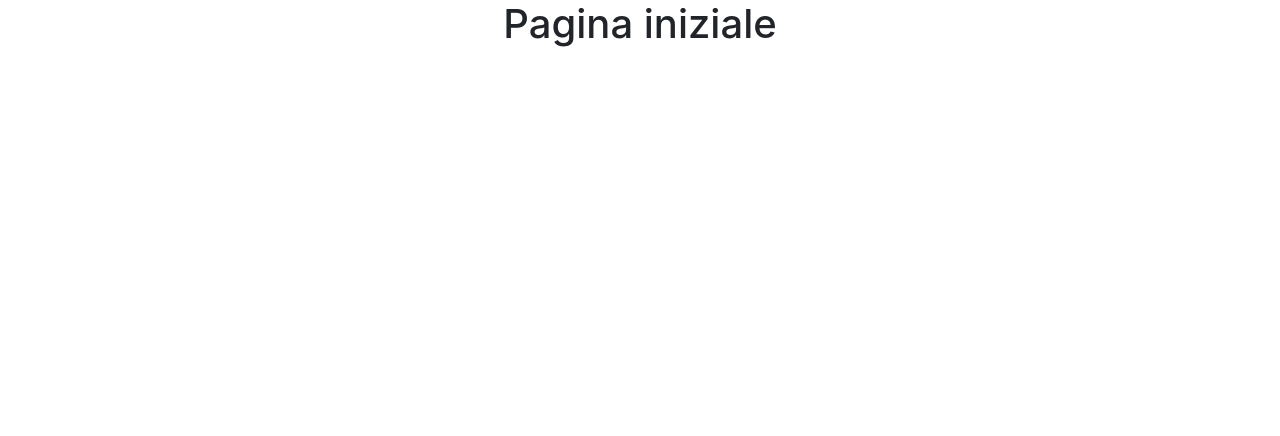
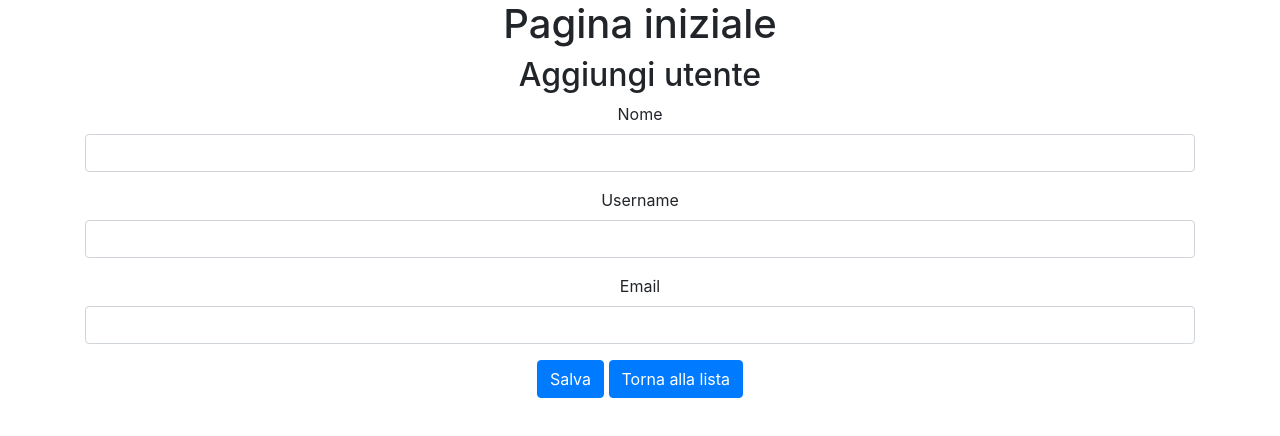
Before and after one commit to morozkodev/corso-react-avanzato, a React (Create React App) app: page /add in a window 1280 px wide. Shown: the top 436 px of the page. Built offline with nearby package versions, Linux system fonts and the light colour scheme; no server answers.

Commit message:
Semplice applicazione gestione utenti
jsonplaceholder

```diff
--- a/src/App.js
+++ b/src/App.js
@@ -1,18 +1,58 @@
 import logo from './logo.svg';
 import React from 'react';
 import './App.css';
+import axios from 'axios';
+
+import UsersTable from './components/UsersTable';
+import UserAdd from './components/UserAdd';
+import UserView from './components/UserView';
+import UserEdit from './components/UserEdit';
+
+import {Container} from 'react-bootstrap';
+
+import {
+	BrowserRouter as Router,
+	Switch,
+	Route
+} from 'react-router-dom';
 
 class App extends React.Component {
 
 	constructor(props) {
 		super( props );
+		this.state = {
+			users: []
+		};
+	}
+
+	componentDidMount() {
+		axios
+			.get( `https://jsonplaceholder.typicode.com/users` )
+			.then( res => {
+				console.log( `response status -> ${res.status}` );
+				//console.log( `response data   -> ${JSON.stringify(res.data)}` );
+				const users = res.data;
+				this.setState( { users } );
+			});
 	}
 
 	render() {
 		return (
-			<div className="App">
-				<h1>Pagina iniziale</h1>
-			</div>
+			<Router>
+				<div className="App">
+					<Container>
+						<h1>Pagina iniziale</h1>
+						<Switch>
+							<Route exact path="/add" component={UserAdd}/>
+							<Route exact path="/view/:userId" component={UserView}/>
+							<Route exact path="/edit/:userId" component={UserEdit}/>
+							<Route exact path="/">
+								<UsersTable users={this.state.users}/>
+							</Route>
+						</Switch>
+					</Container>
+				</div>
+			</Router>
 		);
 	}
 
--- /dev/null
+++ b/src/components/UserAdd.jsx
@@ -0,0 +1,64 @@
+import React from 'react';
+import axios from 'axios';
+import {Button} from 'react-bootstrap';
+import {Form} from 'react-bootstrap';
+import ButtonBack from './UserButtons';
+
+class UserAdd extends React.Component {
+
+	constructor( props ) {
+		super( props );
+		this.state = { user: {} };
+		this.handleChange = this.handleChange.bind( this );
+		this.saveUser = this.saveUser.bind( this );
+	}
+
+	handleChange = e => {
+		console.log( e );
+		this.setState( prevState => ( {
+				user: { ...prevState.user, [e.target.name]: e.target.value }
+		} ) );
+		console.log( this.state.user );
+	}
+
+	saveUser( e ) {
+		e.preventDefault();
+		console.log( `saveUser -> ${JSON.stringify(this.state.user)}` );
+		const c = window.confirm( `Sei sicuro di voler aggiungere l'utente ${this.state.user.name}?` );
+		if ( c ) {
+			axios
+				.post( `https://jsonplaceholder.typicode.com/users`, this.state.user )
+                .then(res => {
+                    console.log(`Esito inserimento : ${res.status}`);
+                })
+		}
+	}
+
+	render() {
+		return (
+			<div>
+				<h2>Aggiungi utente</h2>
+				<Form onSubmit={this.saveUser}>
+					<Form.Group controlId="name">
+						<Form.Label>Nome</Form.Label>
+						<Form.Control type="text" name="name" onChange={this.handleChange}></Form.Control>
+					</Form.Group>
+					<Form.Group controlId="username">
+						<Form.Label>Username</Form.Label>
+						<Form.Control type="text" name="username" onChange={this.handleChange}></Form.Control>
+					</Form.Group>
+					<Form.Group controlId="name">
+						<Form.Label>Email</Form.Label>
+						<Form.Control type="text" name="email" onChange={this.handleChange}></Form.Control>
+					</Form.Group>
+					<Button variant="primary" type="submit" onClick={this.saveUser}>Salva</Button>
+					&nbsp;
+					<ButtonBack />
+				</Form>
+			</div>
+		);
+	}
+
+}
+
+export default UserAdd;
--- /dev/null
+++ b/src/components/UserButtons.jsx
@@ -0,0 +1,8 @@
+import {Button} from 'react-bootstrap';
+import { withRouter } from 'react-router-dom';
+
+const ButtonBack = withRouter(({history}) => (
+    <Button variant="primary" type="button" onClick={ () => history.push('/') }>Torna alla lista</Button>
+));
+
+export default ButtonBack;
--- /dev/null
+++ b/src/components/UserEdit.jsx
@@ -0,0 +1,77 @@
+import React from 'react';
+import axios from 'axios';
+import {Button} from 'react-bootstrap';
+import {Form} from 'react-bootstrap';
+import ButtonBack from './UserButtons';
+
+class UserEdit extends React.Component {
+
+	constructor( props ) {
+		super( props );
+		this.state = { userId : this.props.match.params.userId };
+		this.handleChange = this.handleChange.bind( this );
+		this.saveUser = this.saveUser.bind( this );
+	}
+
+	componentDidMount() {
+		axios
+			.get( `https://jsonplaceholder.typicode.com/users/${this.state.userId}` )
+			.then( res => {
+				const user = res.data;
+				this.setState( { user } );
+			});
+	}
+
+	handleChange = e => {
+		console.log( e );
+		this.setState( prevState => ( {
+				user: { ...prevState.user, [e.target.name]: e.target.value }
+		} ) );
+		console.log( this.state.user );
+	}
+
+	saveUser( e ) {
+		e.preventDefault();
+		console.log( `saveUser -> ${JSON.stringify(this.state.user)}` );
+		const c = window.confirm( `Sei sicuro di voler modificare l'utente ${this.state.user.name}?` );
+		if ( c ) {
+			axios
+				.patch( `https://jsonplaceholder.typicode.com/users/${this.state.userId}`, this.state.user )
+                .then(res => {
+                    console.log(`Esito inserimento : ${res.status}`);
+                })
+		}
+	}
+
+	render() {
+		let userForm = <div>Sto caricando</div>
+		if ( this.state.user ) {
+			userForm = <Form onSubmit={this.saveUser}>
+					<Form.Group controlId="name">
+						<Form.Label>Nome</Form.Label>
+						<Form.Control type="text" name="name" value={this.state.user.name} onChange={this.handleChange}></Form.Control>
+					</Form.Group>
+					<Form.Group controlId="username">
+						<Form.Label>Username</Form.Label>
+						<Form.Control type="text" name="username" value={this.state.user.username}  onChange={this.handleChange}></Form.Control>
+					</Form.Group>
+					<Form.Group controlId="name">
+						<Form.Label>Email</Form.Label>
+						<Form.Control type="text" name="email" value={this.state.user.email} onChange={this.handleChange}></Form.Control>
+					</Form.Group>
+					<Button variant="primary" type="submit" onClick={this.saveUser}>Salva</Button>
+					&nbsp;
+					<ButtonBack />
+				</Form>
+		}
+		return (
+			<div>
+				<h2>Modifica utente</h2>
+				{userForm}
+			</div>
+		);
+	}
+
+}
+
+export default UserEdit;
--- /dev/null
+++ b/src/components/UserView.jsx
@@ -0,0 +1,43 @@
+import React from 'react';
+import axios from 'axios';
+import ButtonBack from './UserButtons';
+
+class UserView extends React.Component {
+
+	constructor( props ) {
+		super( props );
+		this.state = { userId : this.props.match.params.userId };
+	}
+
+	componentDidMount() {
+		axios
+			.get( `https://jsonplaceholder.typicode.com/users/${this.state.userId}` )
+			.then( res => {
+				const user = res.data;
+				this.setState( { user } );
+			});
+	}
+
+	render() {
+		let userData = '<div>Sto caricando</div>';
+		const user = this.state.user;
+		if (user) {
+			userData = <div>
+				<h3>{user.name}</h3>
+				<p><strong>Email:</strong> {user.email}</p>
+				<p><strong>Telefono:</strong> {user.phone}</p>
+				<p><strong>Indirizzo:</strong> {user.address.street}, {user.address.city}</p>
+			</div>;
+		}
+		return (
+			<div>
+				<h2>User View {this.state.userId}</h2>
+				{userData}
+				<ButtonBack />
+			</div>
+		);
+	}
+
+}
+
+export default UserView;
--- /dev/null
+++ b/src/components/UsersTable.jsx
@@ -0,0 +1,63 @@
+import React from 'react';
+import axios from 'axios';
+import Table from 'react-bootstrap/Table';
+import { Link } from 'react-router-dom';
+
+class UsersTable extends React.Component {
+
+	constructor( props ) {
+		super( props );
+	}
+
+	deleteUser( user ) {
+		const c = window.confirm( `Sei sicuro di voler cancellare ${user.name}?` );
+		if ( c ) {
+			axios
+				.delete( `https://jsonplaceholder.typicode.com/users/${user.id}` )
+                .then(res => {
+                    console.log(`Esito cancellazione : ${res.status}`);
+                })
+		}
+	}
+
+    componentDidUpdate(){
+        console.log('componentDidUpdate');
+    }
+
+	render() {
+		const righe = ( this.props.users.map(
+			(currentUser) =>
+					<tr key={currentUser.id.toString()}>
+						<td>{currentUser.id}</td>
+						<td>{currentUser.name}</td>
+						<td>{currentUser.username}</td>
+						<td>{currentUser.email}</td>
+						<td><Link to={`/view/${currentUser.id}`}>Vedi</Link></td>
+						<td><Link to={`/edit/${currentUser.id}`}>Modifica</Link></td>
+						<td><button onClick={()=>this.deleteUser(currentUser)}>Elimina</button></td>
+					</tr>
+		) );
+		return (
+			<div>
+				<h2>tabela utenti</h2>
+				<Table striped bordered hover>
+					<thead>
+						<tr>
+							<th>ID</th>
+							<th>Nome</th>
+							<th>Username</th>
+							<th>Email</th>
+							<th colSpan="3"><Link to={`/add`}>Aggiungi</Link></th>
+						</tr>
+					</thead>
+					<tbody>
+						{righe}
+					</tbody>
+				</Table>
+			</div>
+		);
+	}
+
+}
+
+export default UsersTable;
```
